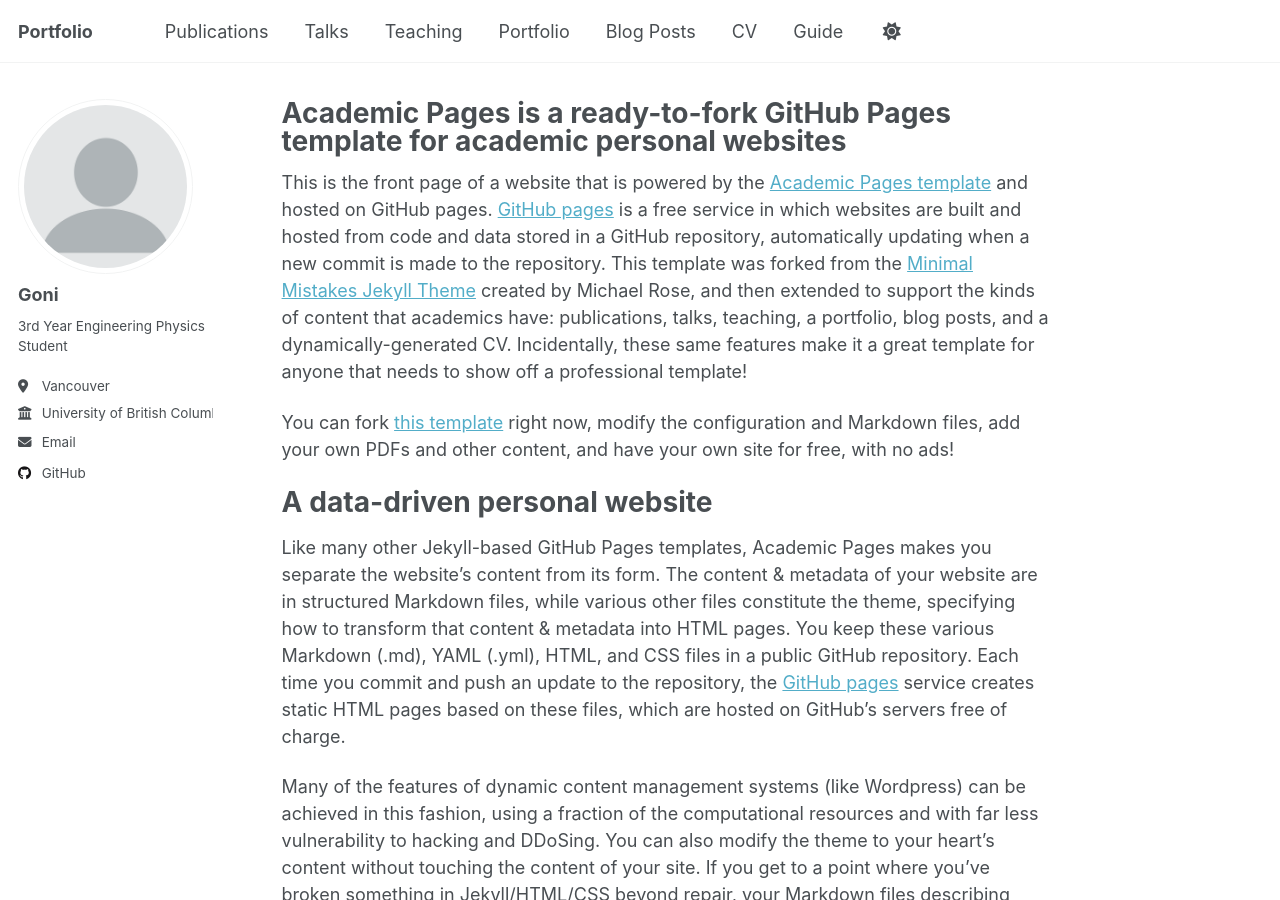
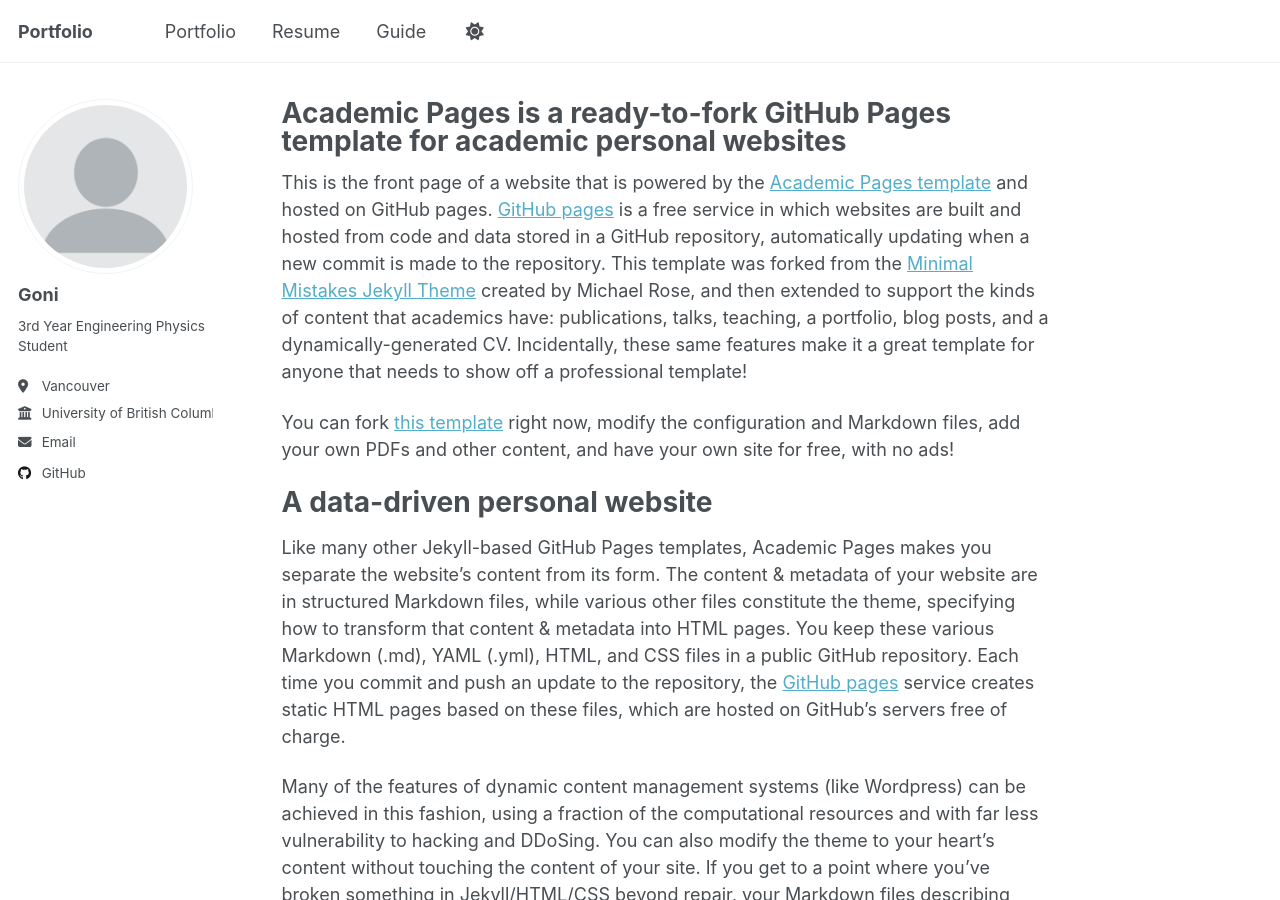
Before and after one commit to GoniBM/gonibm.github.io, a Jekyll site: the page built from _pages/about.md, in a window 1280 px wide and 900 px high. Built offline with Jekyll 4.4.1, drawn with Linux system fonts in a browser that asks for light colours; a script that is not in the unit is left out; part of the change alters nothing that is shown.

Commit message:
Update navigation.yml

```diff
--- a/_data/navigation.yml
+++ b/_data/navigation.yml
@@ -8,23 +8,23 @@
 #      Markdown formatted page while the second is generated using JSON.
 
 main:
-  - title: "Publications"
-    url: /publications/
+  #- title: "Publications"
+   # url: /publications/
 
-  - title: "Talks"
-    url: /talks/
+ # - title: "Talks"
+ #   url: /talks/
 
-  - title: "Teaching"
-    url: /teaching/
+  #- title: "Teaching"
+   # url: /teaching/
 
   - title: "Portfolio"
     url: /portfolio/
 
-  - title: "Blog Posts"
-    url: /year-archive/
+  #- title: "Blog Posts"
+   # url: /year-archive/
 
-  - title: "CV"
-    url: /cv/
+  - title: "Resume"
+    url: /files/resume.pdf
 
   # - title: "CV"
   #   url: /cv-json/
```
